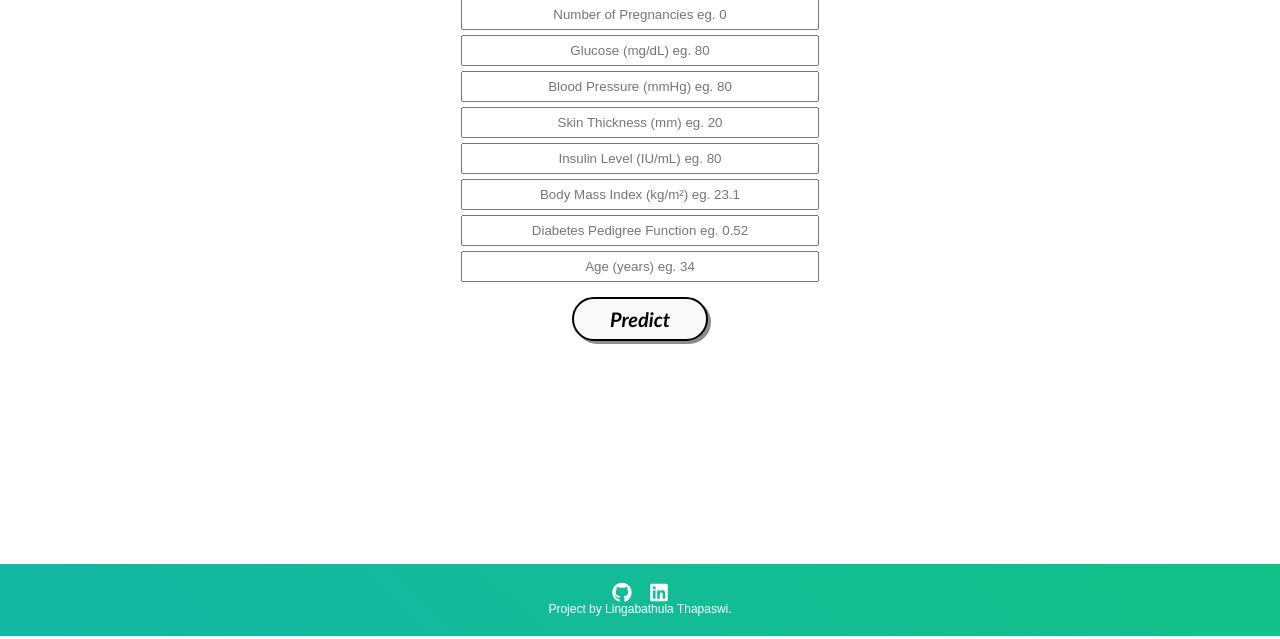
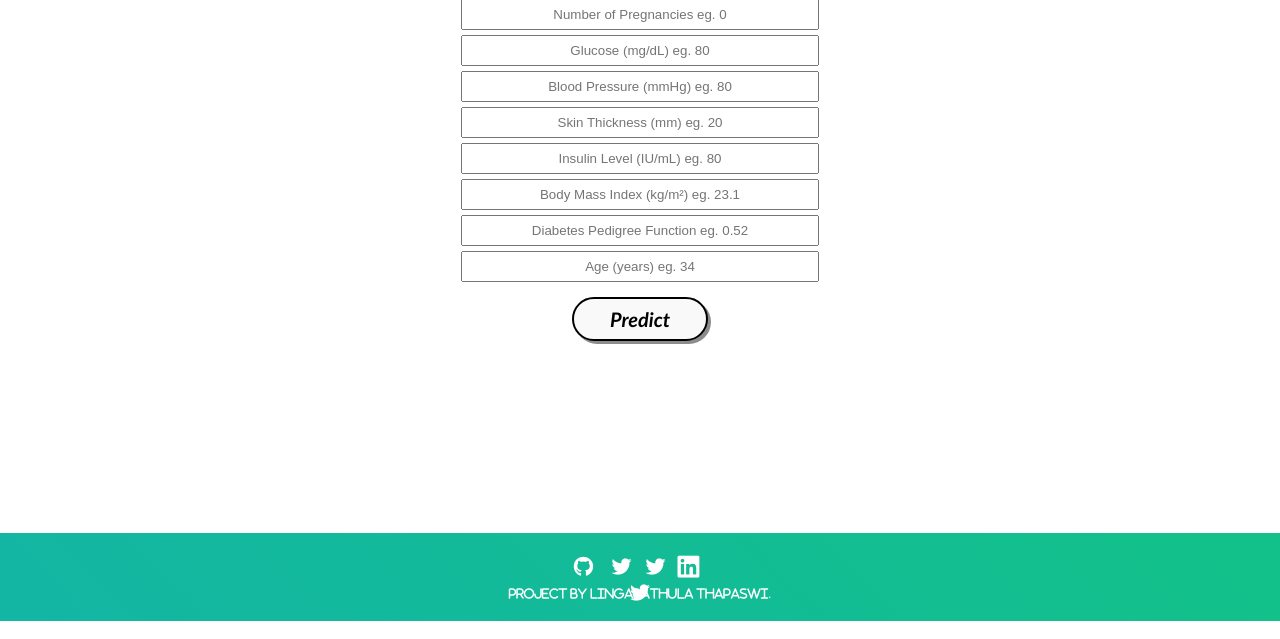
Before and after one commit to LingabathulaThapaswi/Diabetespredictor, a Flask app: page / in a window 1280 px wide. Shown: the part 164-803 px from the top of the page. Run offline with Flask 2, Linux system fonts and the light colour scheme; parts of the project's set-up code (start-up, migrations or seed data) failed here and were passed over; some libraries are stand-ins or nearby versions.

Commit message:
updated twitter

```diff
--- a/templates/index.html
+++ b/templates/index.html
@@ -40,6 +40,7 @@
        <div class='footer'>
            <div class="contact">
                <a target="_blank" href="https://github.com/LingabathulaThapaswi"><i class="fab fa-github fa-lg contact-icon"></i></a>
+               <a target="_blank" href="https://twitter.com/ThapaswiL"><i class="fab fa-twitter fa-lg contact-icon"</i></a>
                <a target="_blank" href="https://www.linkedin.com/in/thapaswi-lingabathula-4bb666232/"><i class="fab fa-linkedin fa-lg contact-icon"></i></a>
            </div>
            <p class='footer-description'>Project by Lingabathula Thapaswi.</p>
```
